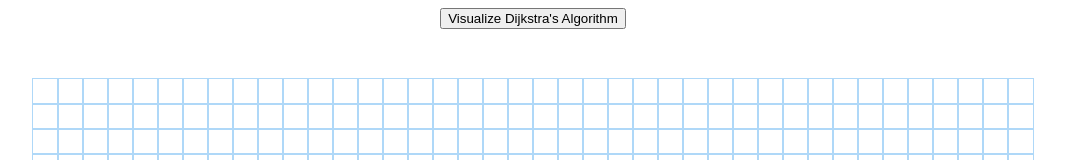
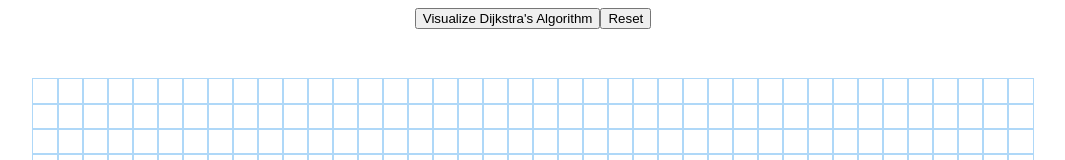
Before and after one commit to sava-stanchev/algorithmic-pathfinding, a React (Create React App) app: page / in a window 1280 px wide. Shown: the top 160 px of the page, without its empty margins (107-1172 px from the left). Built offline with nearby package versions, Linux system fonts and the light colour scheme.

Commit message:
added option to reset the grid/board

```diff
--- a/src/Visualizer/Visualizer.css
+++ b/src/Visualizer/Visualizer.css
@@ -10,6 +10,10 @@ body {
   width: 100%;
 }
 
+.buttons-container {
+  display: flex;
+}
+
 .grid {
   display: flex;
   margin: 50px;
--- a/src/Visualizer/Visualizer.tsx
+++ b/src/Visualizer/Visualizer.tsx
@@ -57,6 +57,24 @@ const Visualizer: React.FC = () => {
   });
   const [mouseIsPressed, setMouseIsPressed] = useState(false);
 
+  const resetGrid = () => {
+    const visitedNodes = Array.from(
+      document.getElementsByClassName("node node-visited")
+    );
+    const shortestPathNodes = Array.from(
+      document.getElementsByClassName("node node-shortest-path")
+    );
+    const wallNodes = Array.from(
+      document.getElementsByClassName("node node-wall")
+    );
+
+    visitedNodes
+      .concat(shortestPathNodes, wallNodes)
+      .forEach((node) => (node.className = "node"));
+
+    setGrid(getInitialGrid());
+  };
+
   const handleMouseDown = (col: number, row: number) => {
     const newGrid = getNewGridWithWallToggled(grid, col, row);
     setGrid(newGrid);
@@ -77,7 +95,7 @@ const Visualizer: React.FC = () => {
     visitedNodesInOrder: NodeType[],
     nodesInShortestPathOrder: NodeType[]
   ) => {
-    for (let i = 0; i <= visitedNodesInOrder.length; i++) {
+    for (let i = 1; i <= visitedNodesInOrder.length; i++) {
       if (i === visitedNodesInOrder.length) {
         setTimeout(() => {
           animateShortestPath(nodesInShortestPathOrder);
@@ -85,15 +103,17 @@ const Visualizer: React.FC = () => {
         return;
       }
       setTimeout(() => {
+        if (i !== visitedNodesInOrder.length - 1) {
           const node = visitedNodesInOrder[i];
           document.getElementById(`node-${node.col}-${node.row}`)!.className =
             "node node-visited";
+        }
       }, 10 * i);
     }
   };
 
   const animateShortestPath = (nodesInShortestPathOrder: NodeType[]) => {
-    for (let i = 0; i < nodesInShortestPathOrder.length; i++) {
+    for (let i = 1; i < nodesInShortestPathOrder.length - 1; i++) {
       setTimeout(() => {
         const node = nodesInShortestPathOrder[i];
         document.getElementById(`node-${node.col}-${node.row}`)!.className =
@@ -112,9 +132,12 @@ const Visualizer: React.FC = () => {
 
   return (
     <div className="container">
+      <div className="buttons-container">
         <button onClick={() => visualizeDijkstra()}>
           Visualize Dijkstra's Algorithm
         </button>
+        <button onClick={() => resetGrid()}>Reset</button>
+      </div>
       <div className="grid">
         {grid.map((col, colIdx) => {
           return (
```
Lines whose indentation alone changed are shown as unchanged.
